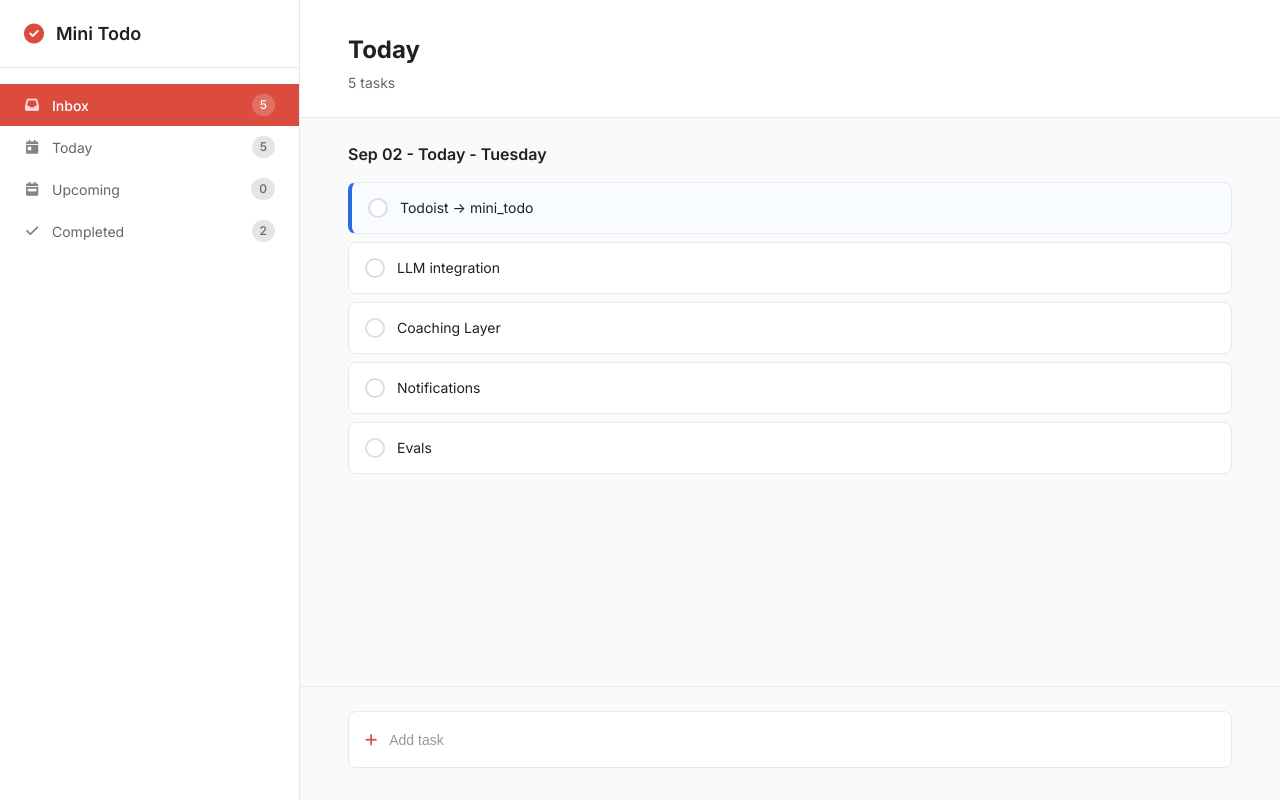
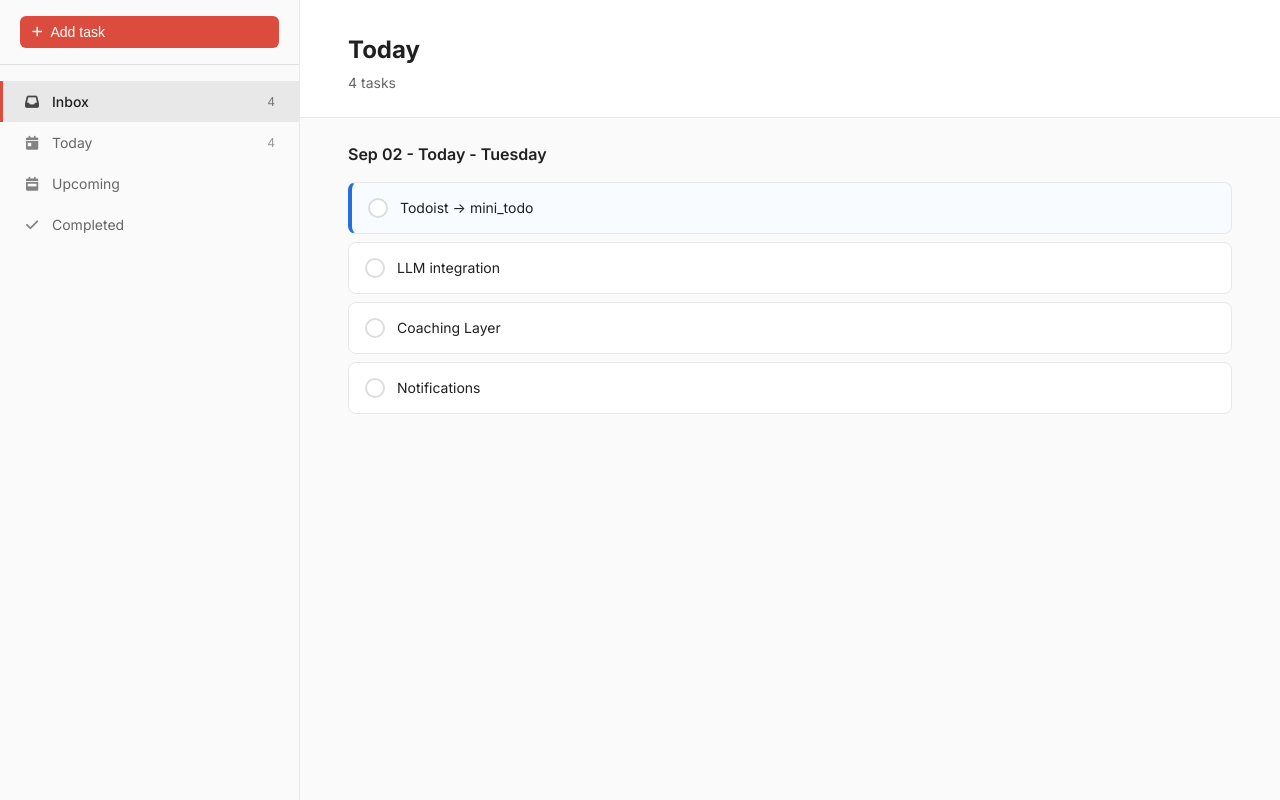
Before and after one commit to carolus4/giskard, a Flask app: page / in a window 1280 px wide. Run offline with Flask 3, Linux system fonts and the light colour scheme.

Commit message:
feat: implement task addition modal and update UI components

```diff
--- a/static/css/style.css
+++ b/static/css/style.css
@@ -23,30 +23,40 @@ body {
 /* Sidebar */
 .sidebar {
     width: 300px;
-    background: #fff;
+    background: #fafafa;
     border-right: 1px solid #e8e8e8;
     display: flex;
     flex-direction: column;
-    box-shadow: 0 0 20px rgba(0, 0, 0, 0.05);
 }
 
-.sidebar-header {
-    padding: 20px 24px;
-    border-bottom: 1px solid #e8e8e8;
+/* Add Task Header */
+.add-task-header {
+    padding: 16px 20px;
+    border-bottom: 1px solid #e0e0e0;
 }
 
-.logo {
+.add-task-btn {
     display: flex;
     align-items: center;
-    gap: 12px;
-    font-size: 18px;
-    font-weight: 600;
-    color: #202020;
+    gap: 8px;
+    width: 100%;
+    padding: 8px 12px;
+    background: #dc4c3e;
+    color: #fff;
+    border: none;
+    border-radius: 6px;
+    font-size: 14px;
+    font-weight: 500;
+    cursor: pointer;
+    transition: background-color 0.2s ease;
 }
 
-.logo i {
-    color: #dc4c3e;
-    font-size: 20px;
+.add-task-btn:hover {
+    background: #c23c2e;
+}
+
+.add-task-btn i {
+    font-size: 12px;
 }
 
 .sidebar-nav {
@@ -67,13 +77,13 @@ body {
 }
 
 .nav-item:hover {
-    background: #f7f7f7;
+    background: #f0f0f0;
     color: #202020;
 }
 
 .nav-item.active {
-    background: #dc4c3e;
-    color: #fff;
+    background: #e8e8e8;
+    color: #202020;
     font-weight: 500;
 }
 
@@ -83,7 +93,7 @@ body {
     left: 0;
     top: 0;
     bottom: 0;
-    width: 4px;
+    width: 3px;
     background: #dc4c3e;
 }
 
@@ -98,19 +108,18 @@ body {
 }
 
 .count {
-    background: rgba(0, 0, 0, 0.1);
-    color: inherit;
-    padding: 2px 8px;
-    border-radius: 12px;
+    color: #999;
     font-size: 12px;
-    font-weight: 500;
-    min-width: 20px;
-    text-align: center;
+    font-weight: 400;
+    display: none; /* Hidden by default, shown by JS when > 0 */
+}
+
+.count.show {
+    display: inline-block;
 }
 
 .nav-item.active .count {
-    background: rgba(255, 255, 255, 0.2);
-    color: #fff;
+    color: #777;
 }
 
 /* Main Content */
@@ -324,69 +333,9 @@ body {
     color: #ff9500;
 }
 
-/* Add Task */
-.add-task-container {
-    padding: 24px 48px 32px;
-    background: #fafafa;
-    border-top: 1px solid #e8e8e8;
-}
-
-.add-task-input {
-    display: flex;
-    align-items: center;
-    gap: 12px;
-    padding: 12px 16px;
-    background: #fff;
-    border: 1px solid #e8e8e8;
-    border-radius: 8px;
-    transition: all 0.2s ease;
-}
-
-.add-task-input:focus-within {
-    border-color: #dc4c3e;
-    box-shadow: 0 0 0 3px rgba(220, 76, 62, 0.1);
-}
-
-.add-task-input i {
-    color: #dc4c3e;
-    font-size: 14px;
-}
-
-.add-task-input input {
-    flex: 1;
-    border: none;
-    outline: none;
-    font-size: 14px;
-    color: #202020;
-    background: transparent;
-}
-
-.add-task-input input::placeholder {
-    color: #999;
-}
-
-.add-btn {
-    background: #dc4c3e;
-    color: #fff;
-    border: none;
-    padding: 8px 16px;
-    border-radius: 6px;
-    font-size: 13px;
-    font-weight: 500;
-    cursor: pointer;
-    transition: all 0.2s ease;
-    opacity: 0;
-    transform: translateX(10px);
-}
-
-.add-task-input:focus-within .add-btn,
-.add-task-input.has-text .add-btn {
-    opacity: 1;
-    transform: translateX(0);
-}
-
-.add-btn:hover {
-    background: #c23c2e;
+/* Content Footer */
+.content-footer {
+    padding: 20px;
 }
 
 /* Empty State */
--- a/templates/index.html
+++ b/templates/index.html
@@ -12,11 +12,12 @@
     <div class="app-container">
         <!-- Left Sidebar -->
         <div class="sidebar">
-            <div class="sidebar-header">
-                <div class="logo">
-                    <i class="fas fa-check-circle"></i>
-                    <span>Mini Todo</span>
-                </div>
+            <!-- Add Task Button -->
+            <div class="add-task-header">
+                <button class="add-task-btn" id="add-task-modal-btn">
+                    <i class="fas fa-plus"></i>
+                    <span>Add task</span>
+                </button>
             </div>
 
             <nav class="sidebar-nav">
@@ -88,14 +89,8 @@
                 </div>
             </div>
 
-            <!-- Add Task Input -->
-            <div class="add-task-container">
-                <div class="add-task-input">
-                    <i class="fas fa-plus"></i>
-                    <input type="text" id="new-task-input" placeholder="Add task">
-                    <button id="add-task-btn" class="add-btn">Add task</button>
-                </div>
-            </div>
+            <!-- Keep minimal space for layout -->
+            <div class="content-footer"></div>
         </div>
     </div>
 
@@ -120,6 +115,53 @@
         </div>
     </template>
 
+    <!-- Add Task Modal -->
+    <div class="modal-overlay" id="add-task-modal">
+        <div class="modal-content">
+            <div class="modal-header">
+                <h3>Add task</h3>
+                <button class="modal-close" id="modal-close-btn">
+                    <i class="fas fa-times"></i>
+                </button>
+            </div>
+
+            <div class="modal-body">
+                <div class="task-input-group">
+                    <input type="text" id="modal-task-name" placeholder="Task name" class="task-name-input">
+                    <textarea id="modal-task-description" placeholder="Description" class="task-description-input"></textarea>
+                </div>
+
+                <div class="task-options">
+                    <div class="task-tags">
+                        <button class="task-tag active">
+                            <i class="fas fa-calendar-day"></i>
+                            <span>Today</span>
+                        </button>
+                        <button class="task-tag" disabled>
+                            <i class="fas fa-flag"></i>
+                            <span>Priority</span>
+                        </button>
+                        <button class="task-tag" disabled>
+                            <i class="fas fa-bell"></i>
+                            <span>Reminders</span>
+                        </button>
+                    </div>
+                </div>
+            </div>
+
+            <div class="modal-footer">
+                <div class="project-select">
+                    <i class="fas fa-inbox"></i>
+                    <span>Inbox</span>
+                </div>
+                <div class="modal-actions">
+                    <button class="btn-cancel" id="modal-cancel-btn">Cancel</button>
+                    <button class="btn-add" id="modal-add-btn">Add task</button>
+                </div>
+            </div>
+        </div>
+    </div>
+
     <script src="{{ url_for('static', filename='js/app.js') }}"></script>
 </body>
 </html>
--- a/todo.txt
+++ b/todo.txt
@@ -4,4 +4,4 @@ Todoist → mini_todo status:in_progress
 LLM integration
 Coaching Layer
 Notifications
-Evals
+x 2025-09-02 Evals
```
Also changed, not shown: other parts of static/css/style.css (+223 -0 lines), static/js/app.js (+70 -22 lines).
